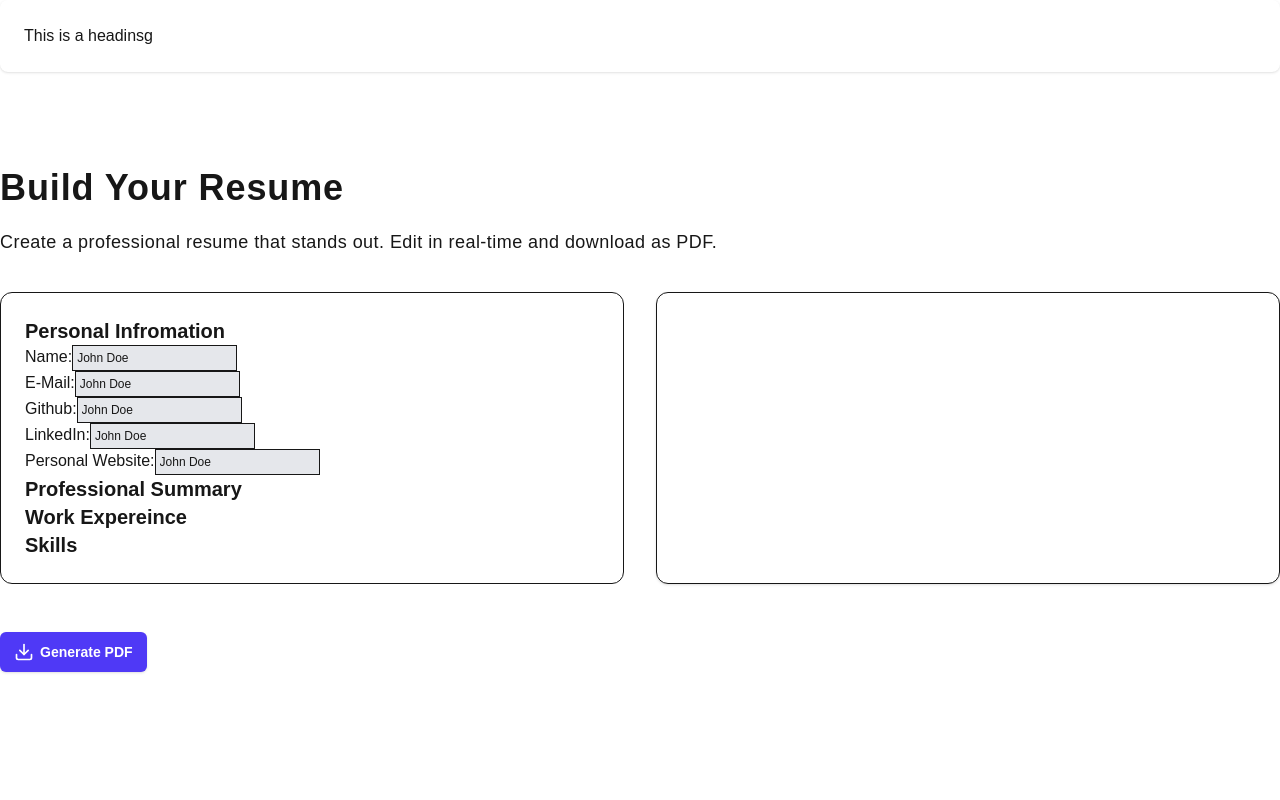
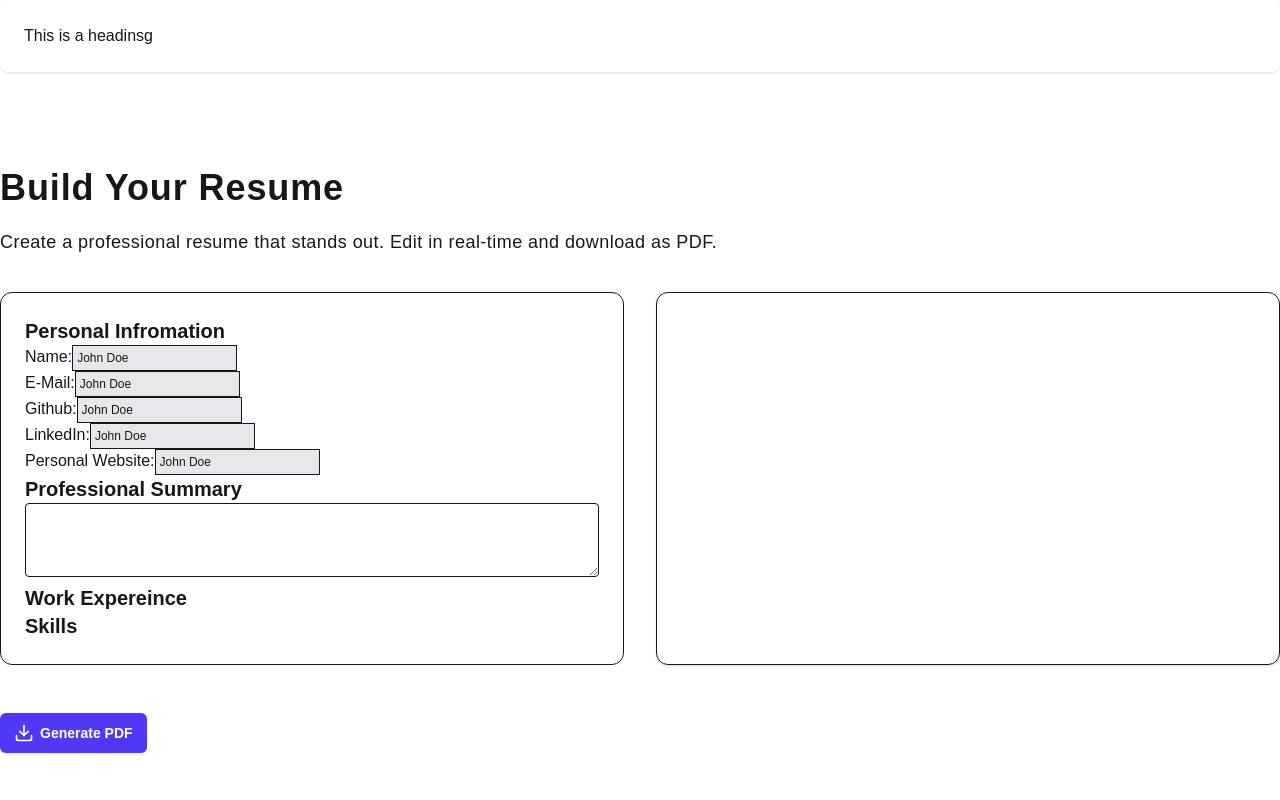
Before and after one commit to Justin-Bento/cv-application, a Next.js app: page /resume in a window 1280 px wide. Shown: the top 800 px of the page. Built offline with nearby package versions, Linux system fonts and the light colour scheme.

Commit message:
Added a text field for a professional summary.

```diff
--- a/src/app/resume/page.tsx
+++ b/src/app/resume/page.tsx
@@ -67,6 +67,12 @@ export default function Resume() {
               <h2 className="scroll-m-20 text-xl font-semibold">
                 Professional Summary
               </h2>
+              <textarea
+                name=""
+                id=""
+                rows={2}
+                className="border w-full p-3 rounded"
+              ></textarea>
             </div>
             <div className="">
               <h2 className="scroll-m-20 text-xl font-semibold">
```
